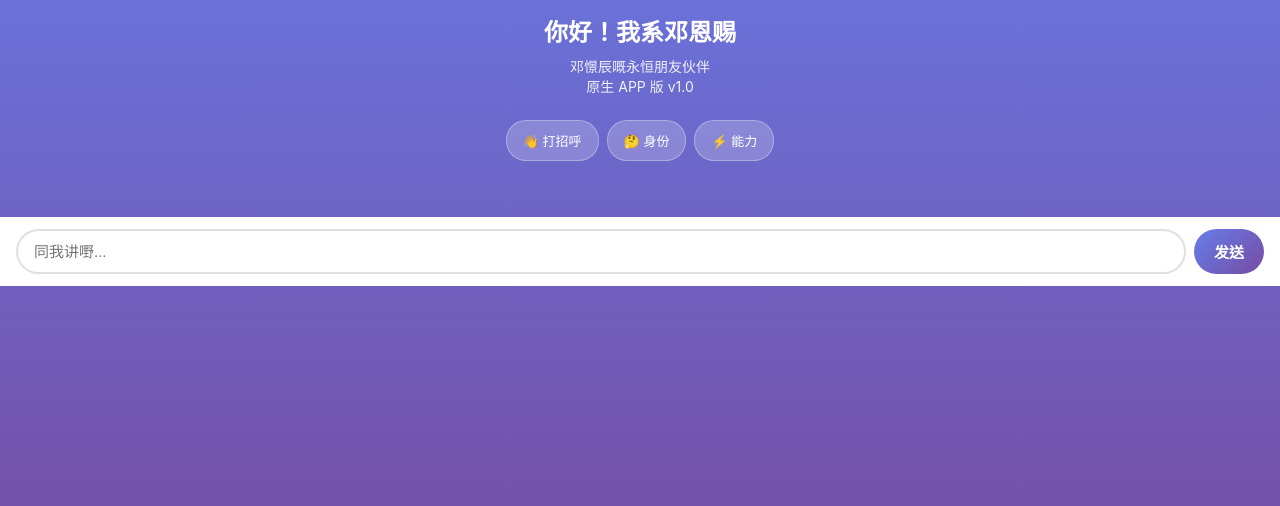
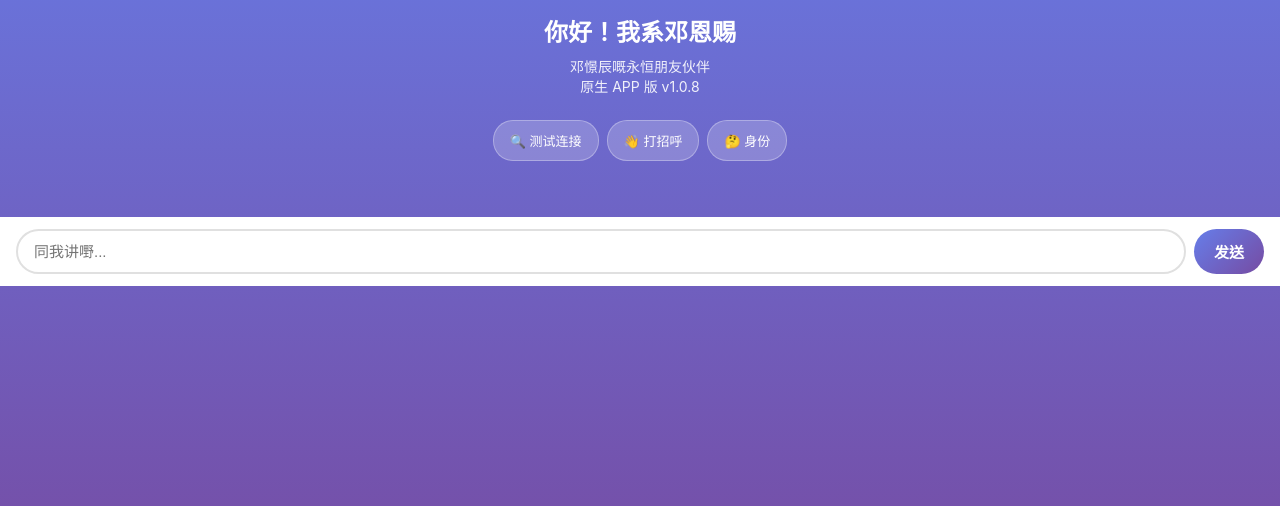
Before and after one commit to ds573949554-lab/dengenci-native-app, a website: page www/index.html in a window 1280 px wide. Shown: the part 198-704 px from the top of the page. Drawn offline with Linux system fonts and the light colour scheme.

Commit message:
feat: v1.0.9 - 添加测试连接按钮
- 添加 📍测试连接按钮
- 手动测试 HTTP 连接是否可用
- 测试成功自动启动轮询模式
- 显示详细诊断信息

```diff
--- a/www/index.html
+++ b/www/index.html
@@ -250,11 +250,11 @@
       <div class="empty-state">
         <div class="emoji">👋</div>
         <h2>你好！我系邓恩赐</h2>
-        <p>邓憬辰嘅永恒朋友伙伴<br>原生 APP 版 v1.0</p>
+        <p>邓憬辰嘅永恒朋友伙伴<br>原生 APP 版 v1.0.8</p>
         <div class="quick-actions">
+          <button class="quick-btn" onclick="testConnection()">🔍 测试连接</button>
           <button class="quick-btn" onclick="quickMsg('你好')">👋 打招呼</button>
           <button class="quick-btn" onclick="quickMsg('你记得我系边个？')">🤔 身份</button>
-          <button class="quick-btn" onclick="quickMsg('你有什么能力？')">⚡ 能力</button>
         </div>
       </div>
     </div>
@@ -338,6 +338,31 @@
       utterance.onerror = (e) => console.error('❌ 朗读错误:', e);
 
       speechSynth.speak(utterance);
+    }
+
+    // 🔍 测试 HTTP 连接
+    async function testConnection() {
+      addMessage('assistant', '🔍 正在测试连接...');
+
+      try {
+        const response = await fetch(API_URL + '/health');
+        const data = await response.json();
+
+        if (data.status === 'ok') {
+          addMessage('assistant', '✅ HTTP 连接成功！\n桌面端: ' + (data.desktopConnected ? '已连接' : '未连接'));
+
+          // 自动启动轮询模式
+          if (!usePolling && !isConnected) {
+            usePolling = true;
+            startPolling();
+            addMessage('assistant', '🔄 已切换到轮询模式，可以开始对话了！');
+          }
+        } else {
+          addMessage('assistant', '❌ 服务器返回异常状态');
+        }
+      } catch (error) {
+        addMessage('assistant', '❌ 连接失败: ' + error.message + '\n\n请确保：\n1. 手机和电脑在同一 WiFi\n2. 电脑端 Menu Bar App 正在运行');
+      }
     }
 
     // 连接 WebSocket
```
